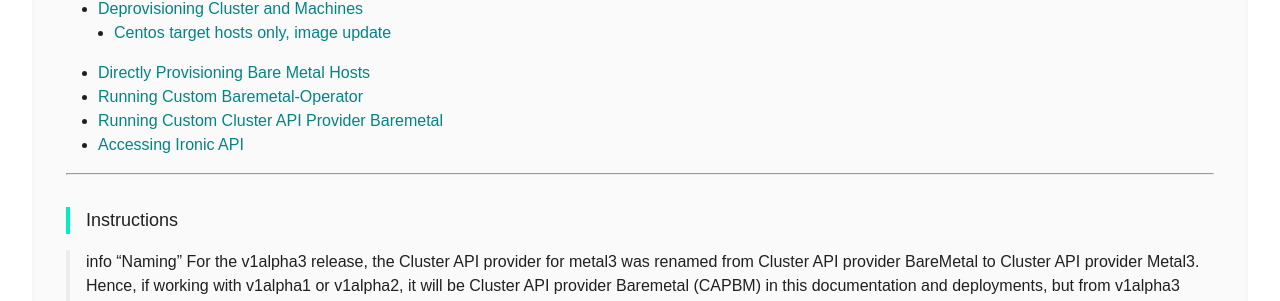
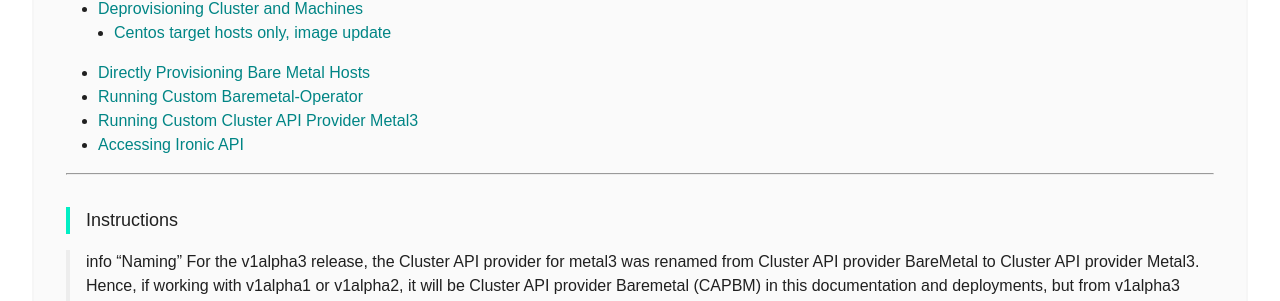
Before and after one commit to metal3-io/metal3-io.github.io, a Jekyll site: the page built from try-it.md, in a window 1280 px wide and 900 px high, scrolled down 484 px. Shown: the part 148-449 px from the top of the window. Built offline with Jekyll 4.4.1, drawn with Linux system fonts in a browser that asks for light colours; nearby versions of some CDN libraries; comment, search, counter and statistics services are not loaded; some of the changed text lies outside the part shown.

Commit message:
Rename header reference from CAPBM to CAPM3
The rename in 51c3e70 forgot to update a header, only updating a reference to
it, leaving the change half-done. Then, 57679b1 reverted the half-done part.
This updates both the header and its reference to reflect the rename from
Cluster API Provider Baremetal to Cluster API Provider Metal3.

Signed-off-by: Pep Turró Mauri <pep@redhat.com>

````diff
--- a/try-it.md
+++ b/try-it.md
@@ -17,7 +17,7 @@ permalink: /try-it.html
     - [Centos target hosts only, image update](#centos-target-hosts-only-image-update)
   - [Directly Provisioning Bare Metal Hosts](#directly-provisioning-bare-metal-hosts)
   - [Running Custom Baremetal-Operator](#running-custom-baremetal-operator)
-  - [Running Custom Cluster API Provider Baremetal](#running-custom-cluster-api-provider-baremetal)
+  - [Running Custom Cluster API Provider Metal3](#running-custom-cluster-api-provider-metal3)
   - [Accessing Ironic API](#accessing-ironic-api)
 
 <!-- /TOC -->
@@ -463,7 +463,7 @@ cd ~/go/src/github.com/metal3-io/baremetal-operator
 make run
 ```
 
-### Running Custom Cluster API Provider Baremetal
+### Running Custom Cluster API Provider Metal3
 
 There are two Cluster API related managers running in the cluster. One
 includes set of generic controllers, and the other includes a custom Machine
````
